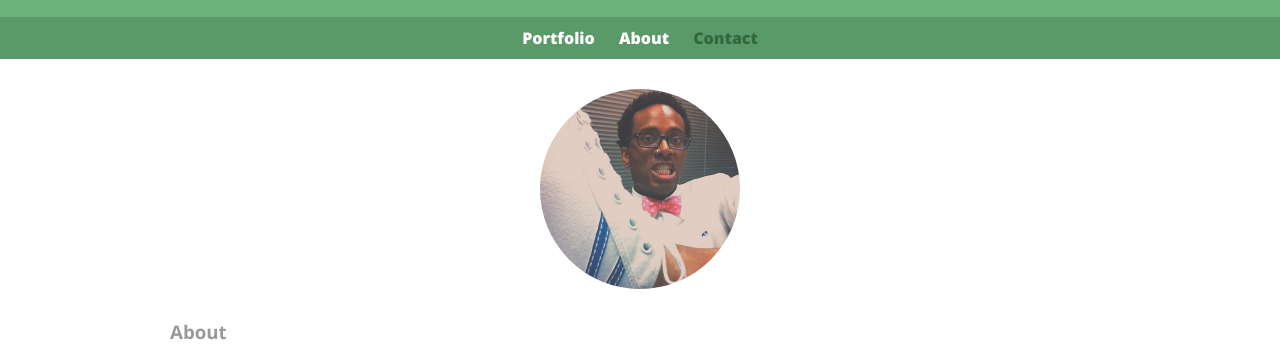
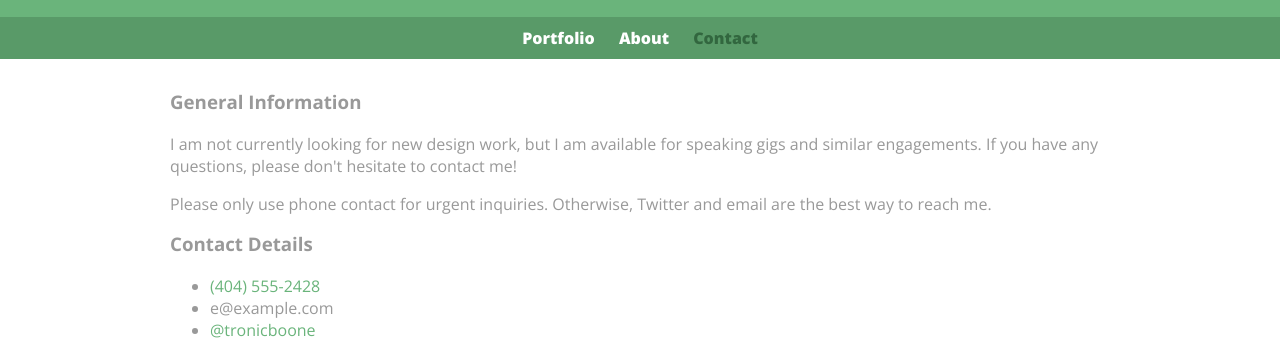
Before and after one commit to bozoputer/superSimpleWebsite, a plain HTML site: page contact.html in a window 1280 px wide. Shown: the part 72-426 px from the top of the page. Drawn offline with nearby package versions, Linux system fonts and the light colour scheme.

Commit message:
Add copy

```diff
--- a/contact.html
+++ b/contact.html
@@ -23,10 +23,17 @@
 </header>
 <div id="wrapper">
 	<section>
-		<img src="img/e2.jpg" alt="Photo of E Boone" class="profile-photo">
-		<h3>About</h3>
-		<p>Hi, I'm E Boone. This is my design portfolio where I share all of my work. When I'm not designing things, I enjoy excercising, playing video games, drinking good coffee, and more.</p>
-		<p>If you'd like to follow me on Twitter, my username is <a href="http://twitter.com/tronicboone">@tronicboone</a>.</p>
+		<h3>General Information</h3>
+		<p>I am not currently looking for new design work, but I am available for speaking gigs and similar engagements. If you have any questions, please don't hesitate to contact me!</p>
+		<p>Please only use phone contact for urgent inquiries. Otherwise, Twitter and email are the best way to reach me.</p>
+	</section>
+	<section>
+		<h3>Contact Details</h3>
+		<ul class="contact-info">
+			<li class="phone"><a href="tel:(404)555-2428">(404) 555-2428</a></li>
+			<li class="mail"><a href="mailto:e@example.com"></a>e@example.com</li>
+			<li class="twitter"><a href="http://twitter.com/intent/tweet?screen_name=tronicboone">@tronicboone</a></li>
+		</ul>
 	</section>
 	<footer>
 		<a href="http://twitter.com/tronicboone"><img src="img/twitter-wrap.png" alt="Twitter logo" class="social-icon"></a>
```
